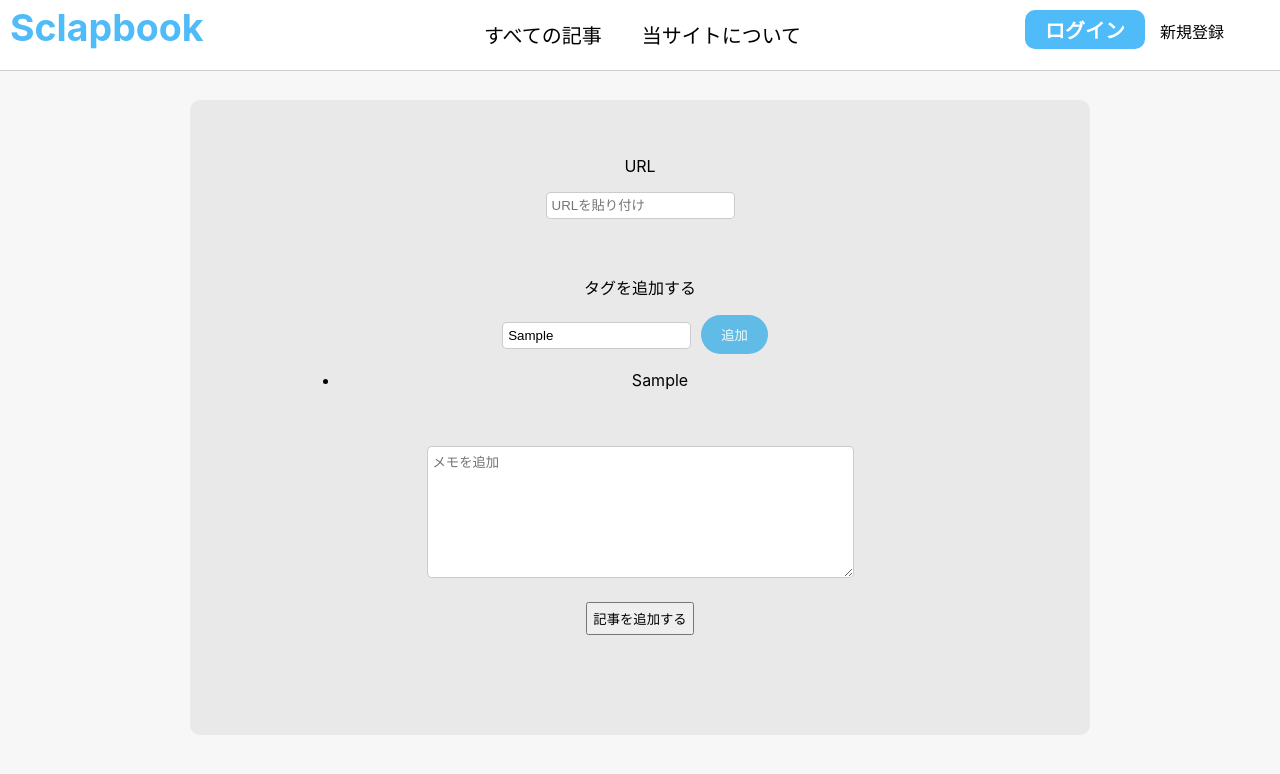
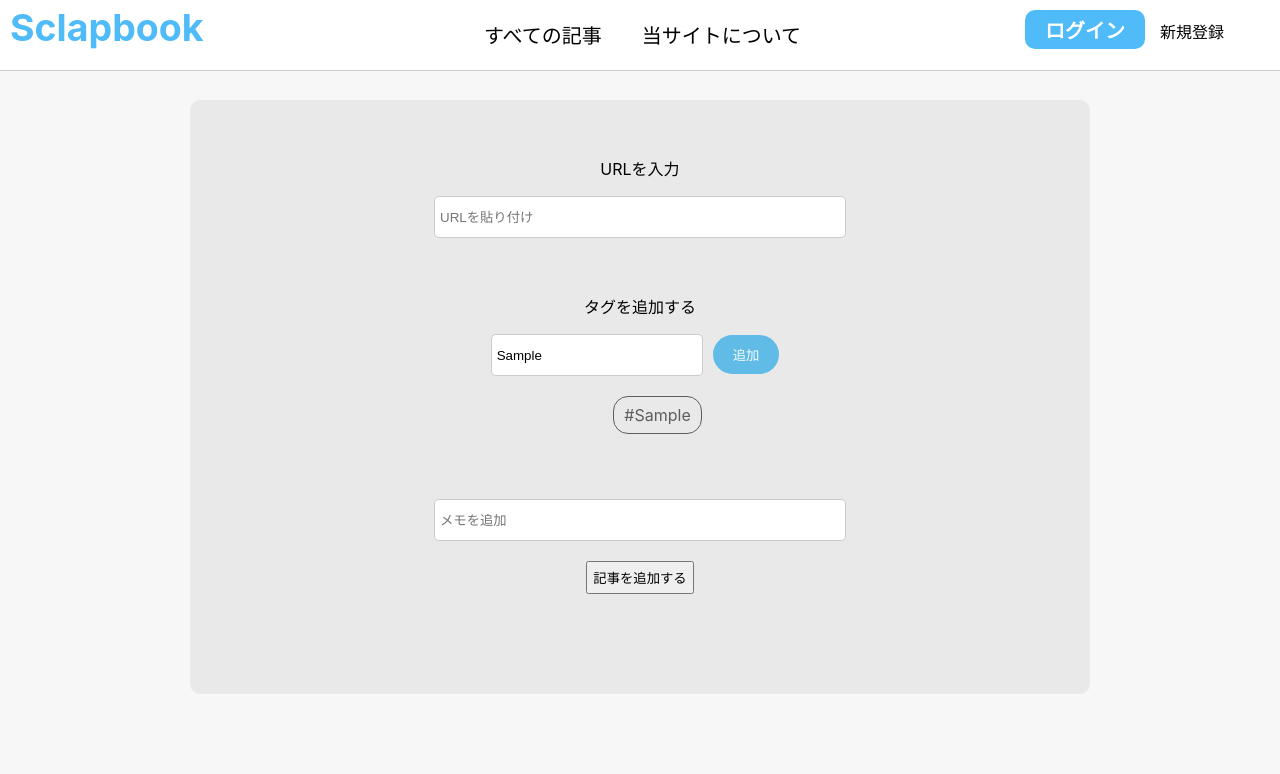
Before and after one commit to ITOmaSabai/Sclapbook, a React (Create React App) app: page /createpost in a window 1280 px wide. Both pictures are taken after typing "Sample" into the empty fields and a click on the button "追加". Shown: the top 774 px of the page. Built offline with nearby package versions, Linux system fonts and the light colour scheme; the HTML template or start-up script is replaced by a standard one.

Commit message:
Modify CreatePost

```diff
--- a/src/components/CreatePost/CreatePost.css
+++ b/src/components/CreatePost/CreatePost.css
@@ -34,14 +34,39 @@ button, input, textarea {
     padding: 5px 5px;
 }
 
+.inputUrl {
+    width: 400px;
+    height: 30px;
+}
+
+.tagInputForm {
+    /* display: flex; */
+    /* justify-content: space-between; */
+    margin-bottom: 20px;
+}
+
+.inputTag {
+    width: 200px;
+    height: 30px;
+}
+
 .addTagButton {
     /* border: solid 1px #c8c8c8ee; */
     border: none;
     border-radius: 20px;
     padding: 10px 20px;
     color: #ffffffee;
-    background-color: rgb(96, 188, 230);
+    background-color: #60bce6;
     margin: 0 10px;
+    transition: all .2s;
+}
+
+.addTagButton:hover {
+    background-color: #84c6e5;
+}
+
+.tagList {
+    overflow: scroll;
 }
 
 .tagButton {
@@ -53,3 +78,12 @@ button, input, textarea {
 .tagButton:hover {
     background-color: #c1c1c1;
 }
+
+
+.memoContainer {
+    padding-top: 40px;
+}
+.inputMemo {
+    width: 400px;
+    height: 30px;
+}
--- a/src/components/CreatePost/CreatePost.js
+++ b/src/components/CreatePost/CreatePost.js
@@ -1,17 +1,13 @@
 //記事のURLや情報を入力する画面を実装する
-// import { doc, setDoc } from "firebase/firestore";
 import { useState, useContext } from "react";
 import { auth, db } from "../firebase";
 import { collection, addDoc, Timestamp } from "firebase/firestore";
 import "./CreatePost.css";
-import CreateTag from "../CreateTag";
-import { MyContext } from "../../App";
 
 export const CreatePost = () => {
   const [URL, setURL] = useState();
   const [memo, setMemo] = useState();
-  //useContextを用いてstateを管理
-  const [tag, setTag] = useContext(MyContext);
+  const [tag, setTag] = useState([]);
   const [inputValue, setInputValue] = useState("");
 
   //投稿ボタンを押した際の動作
@@ -31,12 +27,10 @@ export const CreatePost = () => {
       const $inputMemo = document.getElementById("inputMemo");
       $inputMemo.value = "";
 
-
       //投稿後、useStateを空にする。
       setURL("");
       setMemo("");
       setTag([]);
-      // tagBtn.remove();
     }
   };
 
@@ -54,13 +48,6 @@ export const CreatePost = () => {
     });
   };
 
-  //クリックしたタグをuseStateから削除する機能
-  // const deleteTag = ({tag, setTag}) => {
-  //   const targetTag = document.getElementsByClassName("tagButton")
-  //   document.addEventListener("click", (e) => {
-  //     setTag(tag.filter((t) => t.id !== e.target.id))
-  //   })
-  // }
   const handleSubmit = (e) => e.preventDefault();
 
   const handleInputTagChange = (e) => {
@@ -69,18 +56,7 @@ export const CreatePost = () => {
 
   const handleAddTagButtonClick = () => {
     const newTag = inputValue;
-    setTag([...tag, newTag]) //https://qiita.com/itachi/items/4184b2afc35b55b45568
-    console.log(tag);
-
-    // return (
-    //   <ul className='tagList'>
-    //     {tag.map((_tag) =>
-    //         <li key={_tag.id}>
-    //             <input value={_tag.value} />
-    //         </li>
-    //     )}
-    //   </ul>
-    // )
+    setTag([...tag, newTag])
   }
 
 
@@ -88,10 +64,11 @@ export const CreatePost = () => {
     <div className="postWrapper">
       <div className="postContainer">
         <div className="Container">
-          <p>URL</p>
+          <p>URLを入力</p>
           <input
             id="inputUrl"
-            type="text"
+            className="inputUrl"
+            type="url"
             placeholder="URLを貼り付け"
             onChange={(e) => setURL(e.target.value)}
           >
@@ -100,13 +77,16 @@ export const CreatePost = () => {
 
         <div className="Container tagContainer">
           <p>タグを追加する</p>
-          <form onSubmit={(e) => handleSubmit(e)}>
-          {/* <form onSubmit={(e) => handleAddTagButtonClick}> */}
+          <form
+            className="tagInputForm"
+            onSubmit={(e) => handleSubmit(e)}
+          >
             <input
               id="inputTag"
               className="inputTag"
               placeholder="タグを入力"
-              onChange={(e) => handleInputTagChange(e)} />
+              onChange={(e) => handleInputTagChange(e)}
+            />
             <button
               className="addTagButton"
               // autoCompleteをoffにする機能を実装予定
@@ -119,33 +99,24 @@ export const CreatePost = () => {
           <ul className='tagList'>
             {tag.map((_tag) =>
               <li key={_tag.id}>
-                {_tag}
+                #{_tag}
               </li>
             )}
           </ul>
-
-          {/* <DeleteTag tag={tag} setTag={setTag} /> */}
-
-          <div id="listTag">
-            {/* <button className="react">React</button> */}
-          </div>
         </div>
 
-        <div className="Container">
-          <textarea
+        <div className="Container memoContainer">
+          <input
             id="inputMemo"
+            className="inputMemo"
             name=""
-            cols="50"
-            rows="8"
             placeholder="メモを追加"
             onChange={(e) => setMemo(e.target.value)}
           >
-          </textarea>
+          </input>
         </div>
         <button type="submit" onClick={setPost}>記事を追加する</button>
       </div>
     </div>
   );
 };
-
-// export {deleteTag}
--- a/src/components/CreateTag.js
+++ b/src/components/CreateTag.js
@@ -1,6 +1,4 @@
 import React, { useState } from 'react'
-import { CreatePost } from './CreatePost/CreatePost'
-import DeleteTag from './DeleteTag'
 
 const CreateTag = (tag, setTag) => {
 
@@ -17,29 +15,6 @@ const CreateTag = (tag, setTag) => {
             )}
         </ul>
     )
-
-
-    //HTML要素にアクセスする記述と、button要素を生成する記述
-    const $createdTag = document.getElementById("inputTag")
-    const tagBtn = document.createElement("button")
-    // 生成されたボタン要素のtextを定義
-    if($createdTag.value) {
-        tagBtn.innerText = "#" + `${$createdTag.value}`
-    }
-    //生成されたボタンを格納するHTML要素にアクセスし、タグを生成する機能
-    const tagContainerElement = document.getElementById("listTag")
-    if(tagBtn.innerText) {
-        tagContainerElement.appendChild(tagBtn)
-    }
-    $createdTag.value = ""
-    tagBtn.classList.add("tagButton")
-
-    //クリックでタグを削除する機能を追加　何かおかしい
-    // tagBtn.onclick = (e) => {
-    //     DeleteTag(e)
-    // }
-
-    return tagBtn.innerText
 }
 
 export default CreateTag
--- a/src/components/Home/Home.css
+++ b/src/components/Home/Home.css
@@ -156,3 +156,38 @@ body {
     /* position: absolute;
     bottom: 0; */
 }
+
+
+/* cardのtagと編集ボタン、削除ボタン部分 */
+.tagButtonContainer {
+    display: flex;
+    justify-content: space-between;
+    height: 3rem;
+}
+
+.tagContainer {
+    flex-basis: 80%;
+    height: 100%;
+    align-items: center;
+}
+
+.tagList {
+    list-style: none;
+    margin: 0;
+    height: 100%;
+    overflow: scroll;
+}
+.tagList li {
+    display: inline-block;
+    color: #5d5d5d;
+    border: 1px solid #5d5d5d;
+    border-radius: 15px;
+    padding: 0.5rem 10px;
+    margin:0 5px 5px 0;
+}
+
+.editDeleteContainer {
+    display: flex;
+    flex-basis: 20%;
+    align-items: center;
+}
--- a/src/components/Home/Home.js
+++ b/src/components/Home/Home.js
@@ -5,17 +5,14 @@ import { db, auth } from '../firebase';
 import { collection, deleteDoc, getDocs, doc } from "firebase/firestore";
 
 const Home = ({isAuth, Edit}) => {
-    //配列をuseStateに格納する際の引数、setPostListに格納した後に一つずつ取り出す方法(map関数？)
     const [postList, setPostList] = useState([]);
 
-    //ページをリロードした際に１度だけ表示したいので、useEffectを使用する
+    //ページをリロードした際に１度だけ表示するためuseEffectを使用する
     useEffect(() => {
         const getPosts = async () => {
             const data = await getDocs(collection(db, "sclapbook"));
-            //{}で囲むと中身を展開できる。スプレッド構文。data関数を用いると深い階層の中身を簡単に取得できる。
-            //取得したdataをdocに格納したのち、docオブジェクトのidプロパティとしてdoc.idを使用する
+            //{}で囲んで中身を展開する（スプレッド構文）。data関数を用いて深い階層の中身を取得する。
             setPostList(data.docs.map((doc) => ({ ...doc.data(), id: doc.id })));
-            // setPostList(data.docs.map((doc) => ({ ...doc.data(), id: doc.id, authId: doc._firestore._authCredentials.currentUser.uid })));
         }
         getPosts();
     }, []);
@@ -23,7 +20,6 @@ const Home = ({isAuth, Edit}) => {
     //削除ボタンを押下した際に記事を削除する機能を追加
     const deletePost = async (id) => {
         //クリックした記事のidを指定して削除する(Firebaseの関数)
-        //idを除いた配列を作成する必要はない。
         await deleteDoc(doc(db, "sclapbook", id));
         window.alert("削除しました");
         window.location.href = "/";
@@ -46,11 +42,6 @@ const Home = ({isAuth, Edit}) => {
         {isAuth ? (
             <div className="cardWrapper">
             {postList.map((post, authId) => {
-
-                //タグを抜き出して一つずつ表示する機能を追加
-                const eachTag = post.tag
-                // const tag = eachTag.forEach((t) => t)
-
                 // ログイン中のユーザーのidと、記事のidが一致すれば記事を表示する
                 if (auth.currentUser.uid === post.author.id) {
                     return (
@@ -62,12 +53,19 @@ const Home = ({isAuth, Edit}) => {
                                         <span>{post.memo}</span>
                                     </h2>
                                 </a>
-                                {/* <p>{post.date}</p> */}
-                                {/* <button className='tagButton'></button> */}
-                                <div className='editDeleteContainer'>
-                                    <button className='editPostButton'>編集</button>
-                                    {/* <button className='editPostButton' onClick={() => {Edit()}}>編集</button> */}
-                                    <button className='deletePostButton' onClick={() => deletePost(post.id)} >削除</button>
+                                <div className='tagButtonContainer'>
+                                    <div className='tagCntainer'>
+                                        <ul className='tagList'>
+                                            {/* ポストにtagが存在していれば、tagをひとつずつ表示する */}
+                                             {post.tag && Object.values(post.tag).map((_tag) =>
+                                                <li>#{_tag}</li>
+                                            )}
+                                        </ul>
+                                    </div>
+                                    <div className='editDeleteContainer'>
+                                        <button className='editPostButton'>編集</button>
+                                        <button className='deletePostButton' onClick={() => deletePost(post.id)} >削除</button>
+                                    </div>
                                 </div>
                             </article>
                         </div>
```
Also changed, not shown: 2 other files (tests, documents, lock files or other folders).
